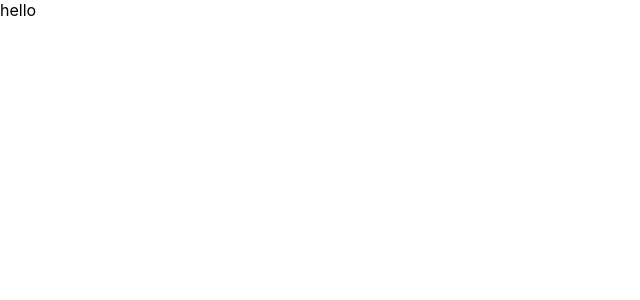
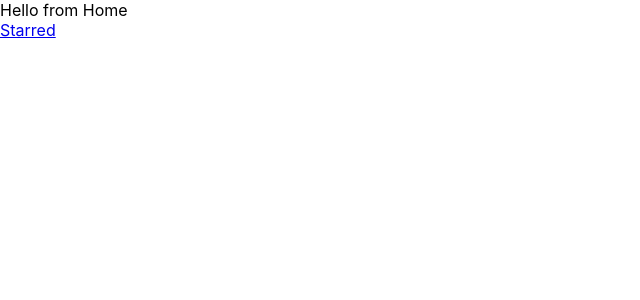
Before and after one commit to IWillInciteHaos/box-office, a React (Create React App) app: page / in a window 1280 px wide. Shown: the top 300 px of the page, without its empty margins (0-640 px from the left). Built offline with nearby package versions, Linux system fonts and the light colour scheme.

Commit message:
routing
but only a little bit

```diff
--- a/package.json
+++ b/package.json
@@ -5,6 +5,7 @@
   "dependencies": {
     "react": "^18.2.0",
     "react-dom": "^18.2.0",
+    "react-router-dom": "^6.8.1",
     "react-scripts": "5.0.1",
     "web-vitals": "^2.1.4",
     "workbox-background-sync": "^6.5.4",
--- a/src/App.jsx
+++ b/src/App.jsx
@@ -1,9 +1,29 @@
+import {BrowserRouter, Routes, Route} from 'react-router-dom'
+import Home from './Pages/Home';
+import Starred from './Pages/Starred'
+import NoMatch from './Pages/NoMatch';
 
 function App() {
-  return (
-    <div >
-      hello
-    </div>
+  return (<BrowserRouter>
+    <Routes>
+      <Route path="/" element={ <Home/>} />
+      <Route path="/starred" element={ <Starred/>} />
+      <Route path="*" element={<NoMatch />} />
+     {/* <Route path="/" element={<App />}>
+        <Route index element={<Home />} />
+        <Route path="teams" element={<Teams />}>
+          <Route path=":teamId" element={<Team />} />
+          <Route path="new" element={<NewTeamForm />} />
+          <Route index element={<LeagueStandings />} />
+        </Route>
+      </Route>
+      <Route element={<PageLayout />}>
+        <Route path="/privacy" element={<Privacy />} />
+        <Route path="/tos" element={<Tos />} />
+      </Route>
+      <Route path="contact-us" element={<Contact />} />*/}
+    </Routes>
+  </BrowserRouter>
   );
 }
 
--- /dev/null
+++ b/src/Pages/Home.jsx
@@ -0,0 +1,10 @@
+import {Link} from 'react-router-dom';
+
+const Home = () => {
+    return <div>
+        <div>Hello from Home</div>
+        <Link to="/starred">Starred</Link>
+    </div>
+}
+
+export default Home;
--- /dev/null
+++ b/src/Pages/NoMatch.jsx
@@ -0,0 +1,5 @@
+const NoMatch = () => {
+    return <div>Page not found!</div>
+}
+
+export default NoMatch;
--- /dev/null
+++ b/src/Pages/Starred.jsx
@@ -0,0 +1,5 @@
+const Starred = () => {
+    return <div>hello from Starred</div>
+}
+
+export default Starred;
```
Also changed, not shown: 1 other file (tests, documents, lock files or other folders).
